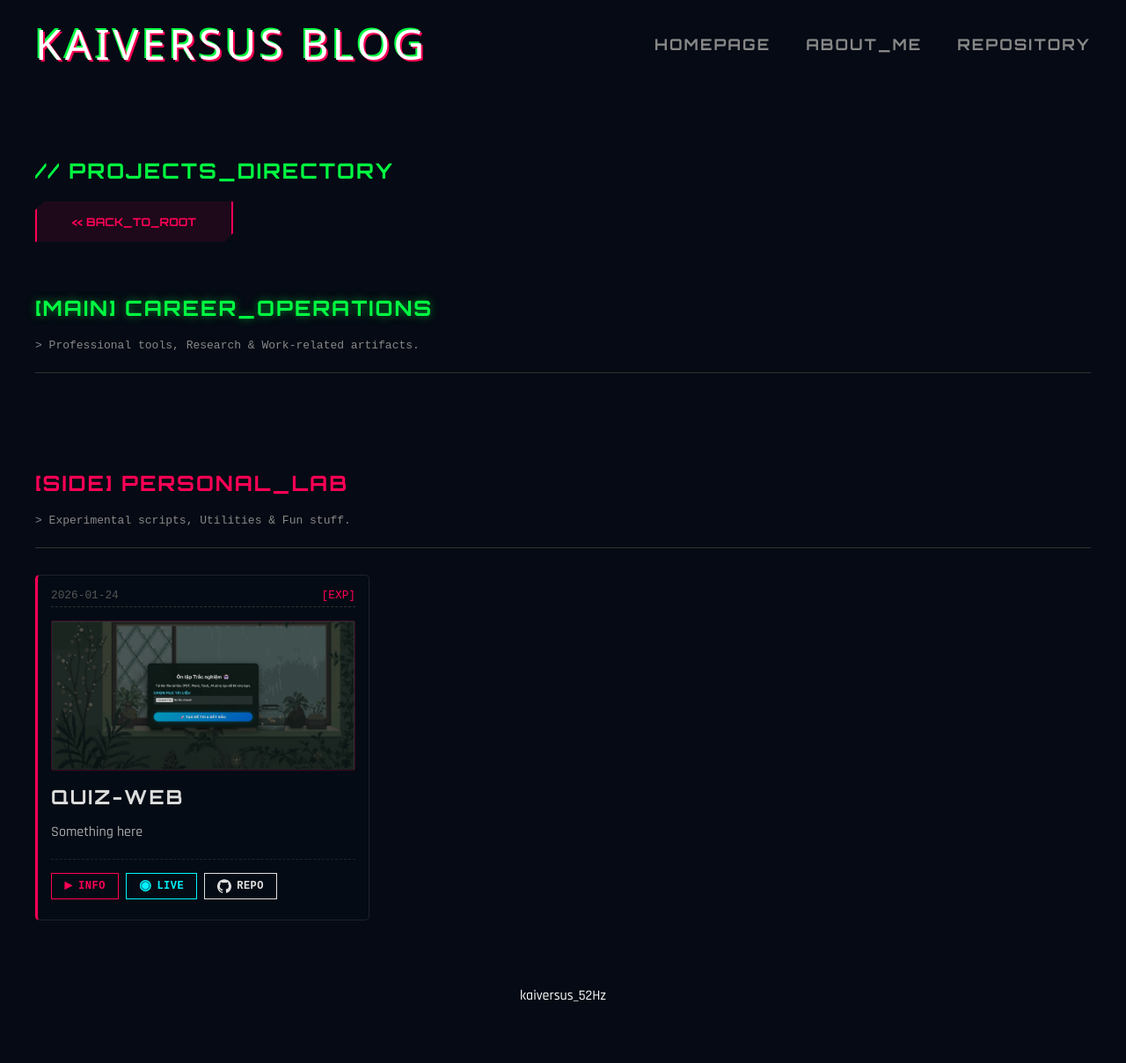
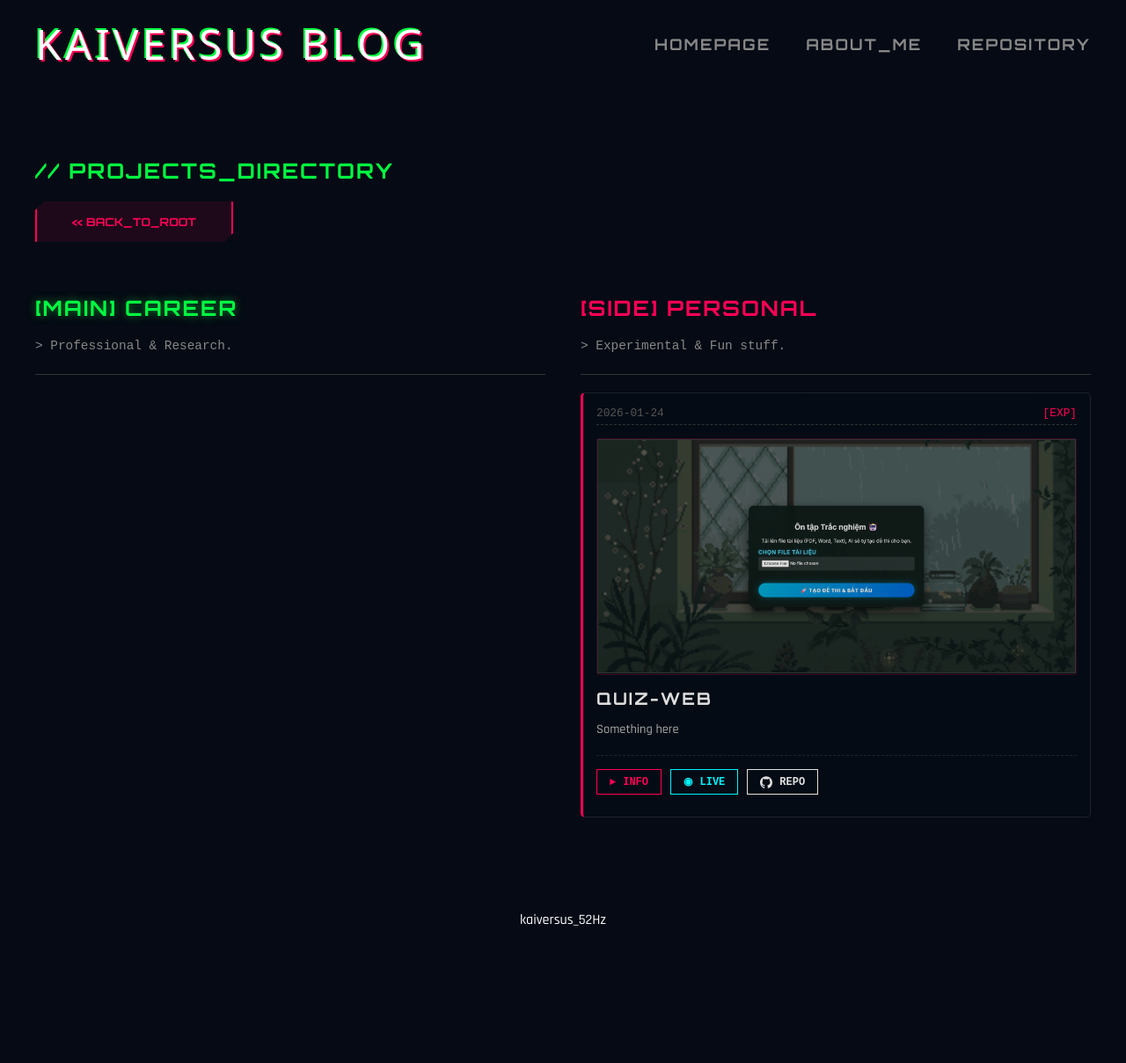
Before and after one commit to kaiversus/kaiversus.github.io, a Jekyll site: the page built from pages/projects.md, in a window 1280 px wide. Shown: the whole page at 88% size. Built offline with Jekyll 4.4.1, drawn with Linux system fonts in a browser that asks for light colours; some web fonts are replaced; after the commit the page ends 1122 px from its top, so only the background shows below that.

Commit message:
Update projects.md

```diff
--- a/pages/projects.md
+++ b/pages/projects.md
@@ -5,85 +5,68 @@ permalink: /projects/
 ---
 
 <style>
-    /* --- 1. SỬA LẠI THẺ CARD CHO SÁNG VÀ SẠCH HƠN --- */
-    .log-card {
-        background: rgba(5, 12, 20, 0.85); /* Nền tối hơn chút để nổi bật viền */
-        transition: all 0.3s ease;
-        border: 1px solid rgba(255, 255, 255, 0.1); /* Viền mặc định mờ */
+    /* --- 1. LAYOUT CHIA 2 CỘT (SPLIT VIEW) --- */
+    .split-layout { display: block; } /* Mobile mặc định xếp chồng */
+
+    /* Trên PC (Màn hình > 900px): Chia 2 cột song song */
+    @media (min-width: 900px) {
+        .split-layout {
+            display: grid;
+            grid-template-columns: 1fr 1fr; /* Chia đôi 50-50 */
+            gap: 40px; /* Khoảng cách giữa 2 cột */
+            align-items: start;
+        }
     }
 
-    /* Hiệu ứng Glow cho Career (Xanh lá sáng) */
+    /* --- 2. STYLE THẺ CARD --- */
+    .log-card {
+        background: rgba(5, 12, 20, 0.85);
+        border: 1px solid rgba(255, 255, 255, 0.1);
+        margin-bottom: 30px; /* Khoảng cách dưới mỗi thẻ */
+        transition: 0.3s;
+    }
+
+    /* Hiệu ứng phát sáng (Glow) */
     .card-career:hover {
         border-color: #00ff41;
-        /* Glow sáng, lan tỏa rộng nhưng độ trong suốt thấp để không bị chói */
         box-shadow: 0 0 20px rgba(0, 255, 65, 0.25), inset 0 0 10px rgba(0, 255, 65, 0.1);
         transform: translateY(-5px);
     }
-
-    /* Hiệu ứng Glow cho Personal (Hồng neon sáng) */
     .card-personal:hover {
         border-color: #ff0055;
         box-shadow: 0 0 20px rgba(255, 0, 85, 0.3), inset 0 0 10px rgba(255, 0, 85, 0.1);
         transform: translateY(-5px);
     }
 
-    /* --- Thêm đoạn này vào trong thẻ <style> --- */
+    /* --- 3. STYLE NÚT BẤM --- */
+    .btn-terminal {
+        display: inline-flex; align-items: center; justify-content: center;
+        padding: 6px 14px; margin: 0 10px 10px 0;
+        font-family: 'Courier New', monospace; font-size: 0.75rem; font-weight: bold;
+        text-transform: uppercase; text-decoration: none;
+        border: 1px solid; background: transparent; transition: all 0.2s;
+    }
+    .btn-icon { margin-right: 8px; display: flex; }
+    .btn-icon svg { width: 14px; height: 14px; fill: currentColor; }
 
-    /* Nút Github (Màu Trắng Bạc - Silver Neon) */
-    .btn-github {
-        color: #e0e0e0;
-        border-color: #e0e0e0;
+    /* Nút Career (Xanh) */
+    .btn-primary { color: #00ff41; border-color: #00ff41; }
+    .btn-primary:hover { background: #00ff41; color: #000; box-shadow: 0 0 15px #00ff41; }
+
+    /* Nút Personal (Đỏ) */
+    .btn-accent { color: #ff0055; border-color: #ff0055; }
+    .btn-accent:hover { background: #ff0055; color: #fff; box-shadow: 0 0 15px #ff0055; }
+
+    /* Nút Demo (Xanh Lơ) */
+    .btn-live { color: #00f3ff; border-color: #00f3ff; }
+    .btn-live:hover { background: rgba(0, 243, 255, 0.2); color: #fff; box-shadow: 0 0 15px #00f3ff; text-shadow: 0 0 5px #fff; }
+
+    /* Nút Github (Bạch Kim Neon) */
+    .btn-github { color: #e0e0e0; border-color: #e0e0e0; }
+    .btn-github:hover {
+        border-color: #fff; color: #fff; background: rgba(255, 255, 255, 0.2);
+        box-shadow: 0 0 15px rgba(255, 255, 255, 0.5); text-shadow: 0 0 8px #fff;
     }
-
-    /* Hiệu ứng khi rê chuột: Sáng rực rỡ */
-    .btn-github:hover {
-        border-color: #fff;
-        color: #fff;
-        background: rgba(255, 255, 255, 0.15);
-        text-shadow: 0 0 8px #fff; /* Chữ phát sáng */
-        box-shadow: 0 0 15px rgba(255, 255, 255, 0.4); /* Viền phát sáng */
-    }
-
-    /* --- 2. STYLE NÚT BẤM (CẬP NHẬT MỚI) --- */
-    .btn-terminal {
-        display: inline-flex;
-        align-items: center;
-        padding: 6px 14px; /* Nhỏ gọn lại xíu */
-        font-family: 'Courier New', monospace; /* Font code chuẩn */
-        font-size: 0.75rem;
-        font-weight: bold;
-        text-transform: uppercase;
-        text-decoration: none;
-        border: 1px solid;
-        transition: all 0.2s;
-        background: transparent;
-        margin-right: 8px;
-        margin-bottom: 8px;
-        letter-spacing: 0.5px;
-    }
-
-    .btn-icon { margin-right: 6px; font-size: 1rem; line-height: 0; }
-
-    /* Nút Đọc (Màu theo section) */
-    .btn-primary { color: #00ff41; border-color: #00ff41; }
-    .btn-primary:hover { background: #00ff41; color: #000; box-shadow: 0 0 10px #00ff41; }
-
-    .btn-accent { color: #ff0055; border-color: #ff0055; }
-    .btn-accent:hover { background: #ff0055; color: #fff; box-shadow: 0 0 10px #ff0055; }
-
-    /* Nút Github (Màu xám sáng) */
-    .btn-neutral { color: #aaa; border-color: #555; }
-    .btn-neutral:hover { border-color: #fff; color: #fff; background: rgba(255,255,255,0.1); }
-
-    /* Nút Demo Web (Màu Xanh Lơ - Cyan) */
-    .btn-live { color: #00f3ff; border-color: #00f3ff; }
-    .btn-live:hover {
-        background: rgba(0, 243, 255, 0.15);
-        color: #fff;
-        text-shadow: 0 0 5px #00f3ff;
-        box-shadow: 0 0 10px rgba(0, 243, 255, 0.4);
-    }
-
 </style>
 
 <section class="container" style="margin-top: 50px;">
@@ -91,102 +74,90 @@ permalink: /projects/
     <h1 style="color: var(--primary);">// PROJECTS_DIRECTORY</h1>
     <a href="/" class="btn-cyber secondary" style="font-size: 0.8rem;"><< BACK_TO_ROOT</a>
 
-    <div style="margin-top: 60px; border-bottom: 1px solid #333; padding-bottom: 10px; margin-bottom: 20px;">
-        <h2 class="text-gold" style="font-size: 1.5rem;">
-            <span style="color: var(--primary);">[MAIN]</span> CAREER_OPERATIONS
-        </h2>
-        <p style="color: #888; font-family: monospace;">> Professional tools, Research & Work-related artifacts.</p>
-    </div>
+    <div class="split-layout" style="margin-top: 40px;">
 
-    <div class="card-grid">
-        {% assign career_projects = site.projects | where: "category", "career" %}
-        {% for post in career_projects reversed %}
-        <article class="log-card card-career" style="border-left: 3px solid var(--primary);">
-            <div class="log-header">
-                <span>{{ post.date | date: "%Y-%m-%d" }}</span>
-                <span style="color: var(--primary);">[PRO]</span>
+        <div class="col-left">
+            <div style="border-bottom: 1px solid #333; padding-bottom: 10px; margin-bottom: 20px;">
+                <h2 class="text-gold" style="font-size: 1.5rem;">
+                    <span style="color: var(--primary);">[MAIN]</span> CAREER
+                </h2>
+                <p style="color: #888; font-family: monospace; font-size: 0.9rem;">> Professional & Research.</p>
             </div>
 
-            {% if post.image %}
-            <div style="margin-bottom: 15px; border: 1px solid rgba(0, 255, 65, 0.2); border-radius: 2px; overflow: hidden;">
-                <img src="{{ post.image | relative_url }}" alt="{{ post.title }}" style="width: 100%; display: block; opacity: 0.9; transition: 0.3s;">
-            </div>
-            {% endif %}
+            {% assign career_projects = site.projects | where: "category", "career" %}
+            {% for post in career_projects reversed %}
+            <article class="log-card card-career" style="border-left: 3px solid var(--primary);">
+                <div class="log-header">
+                    <span>{{ post.date | date: "%Y-%m-%d" }}</span>
+                    <span style="color: var(--primary);">[PRO]</span>
+                </div>
 
-            <h3 class="log-title">{{ post.title }}</h3>
-            <p class="log-desc">{{ post.description }}</p>
-
-            <div style="margin-top: 20px; padding-top: 15px; border-top: 1px dashed rgba(255,255,255,0.1); display: flex; flex-wrap: wrap;">
-
-                <a href="{{ post.url }}" class="btn-terminal btn-primary">
-                    <span class="btn-icon">►</span> LOGS
-                </a>
-
-                {% if post.demo_link %}
-                <a href="{{ post.demo_link }}" target="_blank" class="btn-terminal btn-live">
-                    <span class="btn-icon">◉</span> DEMO
-                </a>
+                {% if post.image %}
+                <div style="margin-bottom: 15px; border: 1px solid rgba(0, 255, 65, 0.2); border-radius: 2px; overflow: hidden;">
+                    <img src="{{ post.image | relative_url }}" alt="{{ post.title }}" style="width: 100%; display: block; opacity: 0.9;">
+                </div>
                 {% endif %}
 
-                {% if post.github_link %}
-                                <a href="{{ post.github_link }}" target="_blank" class="btn-terminal btn-github">
-                                    <span class="btn-icon" style="display: flex; align-items: center;">
-                                        <svg viewBox="0 0 24 24" xmlns="http://www.w3.org/2000/svg" style="width: 16px; height: 16px; fill: currentColor;"><path d="M12 .297c-6.63 0-12 5.373-12 12 0 5.303 3.438 9.8 8.205 11.385.6.113.82-.258.82-.577 0-.285-.01-1.04-.015-2.04-3.338.724-4.042-1.61-4.042-1.61C4.422 18.07 3.633 17.7 3.633 17.7c-1.087-.744.084-.729.084-.729 1.205.084 1.838 1.236 1.838 1.236 1.07 1.835 2.809 1.305 3.495.998.108-.776.419-1.305.762-1.605-2.665-.3-5.466-1.332-5.466-5.93 0-1.31.465-2.38 1.235-3.22-.135-.303-.54-1.523.105-3.176 0 0 1.005-.322 3.3 1.23.96-.267 1.98-.399 3-.405 1.02.006 2.04.138 3 .405 2.28-1.552 3.285-1.23 3.285-1.23.645 1.653.24 2.873.12 3.176.765.84 1.23 1.91 1.23 3.22 0 4.61-2.805 5.625-5.475 5.92.42.36.81 1.096.81 2.22 0 1.606-.015 2.896-.015 3.286 0 .315.21.69.825.57C20.565 22.092 24 17.592 24 12.297c0-6.627-5.373-12-12-12"/></svg>
-                    </span> REPO
+                <h3 class="log-title" style="font-size: 1.2rem;">{{ post.title }}</h3>
+                <p class="log-desc" style="font-size: 0.9rem;">{{ post.description }}</p>
+
+                <div style="margin-top: 20px; padding-top: 15px; border-top: 1px dashed rgba(255,255,255,0.1); display: flex; flex-wrap: wrap;">
+                    <a href="{{ post.url }}" class="btn-terminal btn-primary"><span class="btn-icon">►</span> LOGS</a>
+
+                    {% if post.demo_link %}
+                    <a href="{{ post.demo_link }}" target="_blank" class="btn-terminal btn-live"><span class="btn-icon">◉</span> DEMO</a>
+                    {% endif %}
+
+                    {% if post.github_link %}
+                    <a href="{{ post.github_link }}" target="_blank" class="btn-terminal btn-github">
+                        <span class="btn-icon"><svg viewBox="0 0 24 24"><path d="M12 .297c-6.63 0-12 5.373-12 12 0 5.303 3.438 9.8 8.205 11.385.6.113.82-.258.82-.577 0-.285-.01-1.04-.015-2.04-3.338.724-4.042-1.61-4.042-1.61C4.422 18.07 3.633 17.7 3.633 17.7c-1.087-.744.084-.729.084-.729 1.205.084 1.838 1.236 1.838 1.236 1.07 1.835 2.809 1.305 3.495.998.108-.776.419-1.305.762-1.605-2.665-.3-5.466-1.332-5.466-5.93 0-1.31.465-2.38 1.235-3.22-.135-.303-.54-1.523.105-3.176 0 0 1.005-.322 3.3 1.23.96-.267 1.98-.399 3-.405 1.02.006 2.04.138 3 .405 2.28-1.552 3.285-1.23 3.285-1.23.645 1.653.24 2.873.12 3.176.765.84 1.23 1.91 1.23 3.22 0 4.61-2.805 5.625-5.475 5.92.42.36.81 1.096.81 2.22 0 1.606-.015 2.896-.015 3.286 0 .315.21.69.825.57C20.565 22.092 24 17.592 24 12.297c0-6.627-5.373-12-12-12"/></svg></span> REPO
                     </a>
                     {% endif %}
-            </div>
-        </article>
-        {% endfor %}
-    </div>
+                </div>
+            </article>
+            {% endfor %}
+        </div>
 
-    <div style="margin-top: 80px; border-bottom: 1px solid #333; padding-bottom: 10px; margin-bottom: 20px;">
-        <h2 style="font-size: 1.5rem; color: var(--accent);">
-            <span style="color: var(--accent);">[SIDE]</span> PERSONAL_LAB
-        </h2>
-        <p style="color: #888; font-family: monospace;">> Experimental scripts, Utilities & Fun stuff.</p>
-    </div>
-
-    <div class="card-grid">
-        {% assign personal_projects = site.projects | where: "category", "personal" %}
-        {% for post in personal_projects reversed %}
-        <article class="log-card card-personal" style="border-left: 3px solid var(--accent);">
-            <div class="log-header">
-                <span>{{ post.date | date: "%Y-%m-%d" }}</span>
-                <span style="color: var(--accent);">[EXP]</span>
+        <div class="col-right">
+            <div style="border-bottom: 1px solid #333; padding-bottom: 10px; margin-bottom: 20px;">
+                <h2 style="font-size: 1.5rem; color: var(--accent);">
+                    <span style="color: var(--accent);">[SIDE]</span> PERSONAL
+                </h2>
+                <p style="color: #888; font-family: monospace; font-size: 0.9rem;">> Experimental & Fun stuff.</p>
             </div>
 
-            {% if post.image %}
-            <div style="margin-bottom: 15px; border: 1px solid rgba(255, 0, 85, 0.2); border-radius: 2px; overflow: hidden;">
-                <img src="{{ post.image | relative_url }}" alt="{{ post.title }}" style="width: 100%; display: block; opacity: 0.9; transition: 0.3s;">
-            </div>
-            {% endif %}
+            {% assign personal_projects = site.projects | where: "category", "personal" %}
+            {% for post in personal_projects reversed %}
+            <article class="log-card card-personal" style="border-left: 3px solid var(--accent);">
+                <div class="log-header">
+                    <span>{{ post.date | date: "%Y-%m-%d" }}</span>
+                    <span style="color: var(--accent);">[EXP]</span>
+                </div>
 
-            <h3 class="log-title" style="color: #ddd;">{{ post.title }}</h3>
-            <p class="log-desc">{{ post.description }}</p>
-
-            <div style="margin-top: 20px; padding-top: 15px; border-top: 1px dashed rgba(255,255,255,0.1); display: flex; flex-wrap: wrap;">
-
-                <a href="{{ post.url }}" class="btn-terminal btn-accent">
-                    <span class="btn-icon">►</span> INFO
-                </a>
-
-                {% if post.demo_link %}
-                <a href="{{ post.demo_link }}" target="_blank" class="btn-terminal btn-live">
-                    <span class="btn-icon">◉</span> LIVE
-                </a>
+                {% if post.image %}
+                <div style="margin-bottom: 15px; border: 1px solid rgba(255, 0, 85, 0.2); border-radius: 2px; overflow: hidden;">
+                    <img src="{{ post.image | relative_url }}" alt="{{ post.title }}" style="width: 100%; display: block; opacity: 0.9;">
+                </div>
                 {% endif %}
 
-                {% if post.github_link %}
-                                <a href="{{ post.github_link }}" target="_blank" class="btn-terminal btn-github">
-                                    <span class="btn-icon" style="display: flex; align-items: center;">
-                                        <svg viewBox="0 0 24 24" xmlns="http://www.w3.org/2000/svg" style="width: 16px; height: 16px; fill: currentColor;"><path d="M12 .297c-6.63 0-12 5.373-12 12 0 5.303 3.438 9.8 8.205 11.385.6.113.82-.258.82-.577 0-.285-.01-1.04-.015-2.04-3.338.724-4.042-1.61-4.042-1.61C4.422 18.07 3.633 17.7 3.633 17.7c-1.087-.744.084-.729.084-.729 1.205.084 1.838 1.236 1.838 1.236 1.07 1.835 2.809 1.305 3.495.998.108-.776.419-1.305.762-1.605-2.665-.3-5.466-1.332-5.466-5.93 0-1.31.465-2.38 1.235-3.22-.135-.303-.54-1.523.105-3.176 0 0 1.005-.322 3.3 1.23.96-.267 1.98-.399 3-.405 1.02.006 2.04.138 3 .405 2.28-1.552 3.285-1.23 3.285-1.23.645 1.653.24 2.873.12 3.176.765.84 1.23 1.91 1.23 3.22 0 4.61-2.805 5.625-5.475 5.92.42.36.81 1.096.81 2.22 0 1.606-.015 2.896-.015 3.286 0 .315.21.69.825.57C20.565 22.092 24 17.592 24 12.297c0-6.627-5.373-12-12-12"/></svg>
-                </span> REPO
-                </a>
-                {% endif %}
-            </div>
-        </article>
-        {% endfor %}
-    </div>
+                <h3 class="log-title" style="color: #ddd; font-size: 1.2rem;">{{ post.title }}</h3>
+                <p class="log-desc" style="font-size: 0.9rem;">{{ post.description }}</p>
 
-</section>
+                <div style="margin-top: 20px; padding-top: 15px; border-top: 1px dashed rgba(255,255,255,0.1); display: flex; flex-wrap: wrap;">
+                    <a href="{{ post.url }}" class="btn-terminal btn-accent"><span class="btn-icon">►</span> INFO</a>
+
+                    {% if post.demo_link %}
+                    <a href="{{ post.demo_link }}" target="_blank" class="btn-terminal btn-live"><span class="btn-icon">◉</span> LIVE</a>
+                    {% endif %}
+
+                    {% if post.github_link %}
+                    <a href="{{ post.github_link }}" target="_blank" class="btn-terminal btn-github">
+                        <span class="btn-icon"><svg viewBox="0 0 24 24"><path d="M12 .297c-6.63 0-12 5.373-12 12 0 5.303 3.438 9.8 8.205 11.385.6.113.82-.258.82-.577 0-.285-.01-1.04-.015-2.04-3.338.724-4.042-1.61-4.042-1.61C4.422 18.07 3.633 17.7 3.633 17.7c-1.087-.744.084-.729.084-.729 1.205.084 1.838 1.236 1.838 1.236 1.07 1.835 2.809 1.305 3.495.998.108-.776.419-1.305.762-1.605-2.665-.3-5.466-1.332-5.466-5.93 0-1.31.465-2.38 1.235-3.22-.135-.303-.54-1.523.105-3.176 0 0 1.005-.322 3.3 1.23.96-.267 1.98-.399 3-.405 1.02.006 2.04.138 3 .405 2.28-1.552 3.285-1.23 3.285-1.23.645 1.653.24 2.873.12 3.176.765.84 1.23 1.91 1.23 3.22 0 4.61-2.805 5.625-5.475 5.92.42.36.81 1.096.81 2.22 0 1.606-.015 2.896-.015 3.286 0 .315.21.69.825.57C20.565 22.092 24 17.592 24 12.297c0-6.627-5.373-12-12-12"/></svg></span> REPO
+                    </a>
+                    {% endif %}
+                </div>
+            </article>
+            {% endfor %}
+        </div>
+
+    </div> </section>
```
